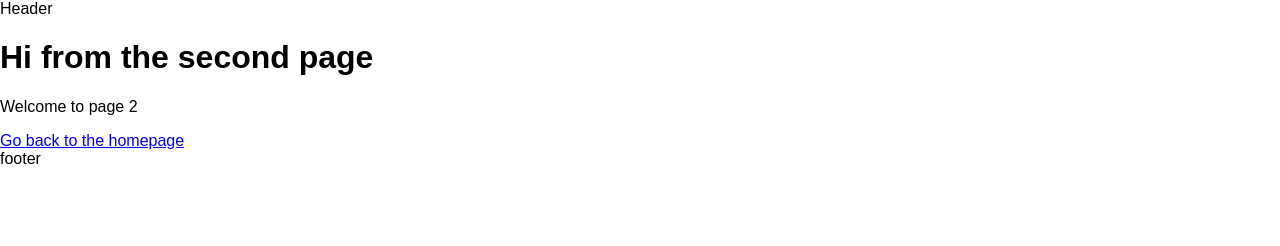
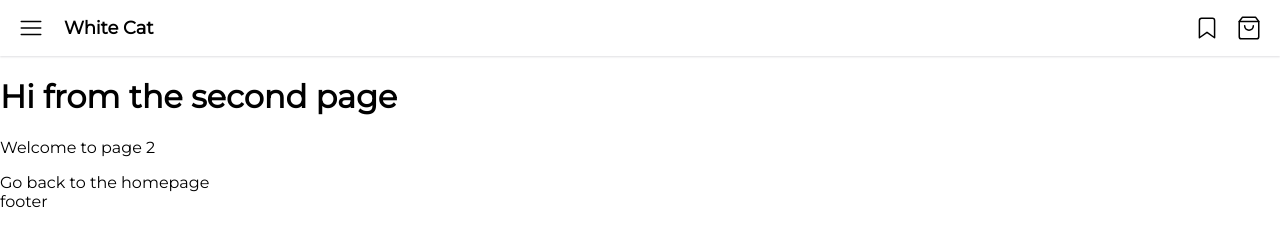
Before and after one commit to tdoff/shop, a Gatsby site: page /page-2 in a window 1280 px wide. Built offline with nearby package versions, Linux system fonts and the light colour scheme; Gatsby itself is replaced by a stand-in of ours.

Commit message:
Added header and products demo

```diff
--- a/gatsby-config.js
+++ b/gatsby-config.js
@@ -38,6 +38,14 @@ module.exports = {
         accessToken: process.env.CONTETFULL_ACCESS_TOKEN,
       },
     },
+    {
+      resolve: "gatsby-plugin-web-font-loader",
+      options: {
+        google: {
+          families: ["Montserrat"],
+        },
+      },
+    },
     // this (optional) plugin enables Progressive Web App + Offline functionality
     // To learn more, visit: https://gatsby.dev/offline
     // `gatsby-plugin-offline`,
--- a/package.json
+++ b/package.json
@@ -12,6 +12,7 @@
     "gatsby-plugin-react-helmet": "^3.1.14",
     "gatsby-plugin-sharp": "^2.2.37",
     "gatsby-plugin-tinacms": "^0.1.13",
+    "gatsby-plugin-web-font-loader": "^1.0.4",
     "gatsby-source-contentful": "^2.1.62",
     "gatsby-source-filesystem": "^2.1.37",
     "gatsby-tinacms-git": "^0.2.11",
--- a/src/components/header.js
+++ b/src/components/header.js
@@ -1,7 +1,17 @@
-import { Link } from "gatsby"
-import PropTypes from "prop-types"
 import React from "react"
+import { FiMenu, FiBookmark, FiShoppingBag } from "react-icons/fi"
 
-const Header = () => <header>Header</header>
+const Header = () => (
+  <header>
+    <div>
+      <FiMenu className="icon" />
+      <span className="brand-name">White Cat</span>
+    </div>
+    <div>
+      <FiBookmark className="icon" />
+      <FiShoppingBag className="icon" />
+    </div>
+  </header>
+)
 
 export default Header
--- a/src/components/layout.css
+++ b/src/components/layout.css
@@ -1,5 +1,10 @@
+* {
+  box-sizing: border-box;
+}
+
 html {
-  font-family: sans-serif;
+  font-family: Montserrat, Roboto, Cantarell, "Open Sans", "Helvetica Neue",
+    sans-serif !important;
   -ms-text-size-adjust: 100%;
   -webkit-text-size-adjust: 100%;
 }
@@ -14,3 +19,50 @@ ul {
   margin: 0;
   padding: 0;
 }
+
+header {
+  position: fixed;
+  background-color: #fff;
+  z-index: 10;
+  height: 56px;
+  box-shadow: 0 1px 2px 0 rgba(148, 150, 159, 0.3);
+  width: 100%;
+  display: flex;
+  justify-content: space-between;
+  align-items: center;
+  padding: 10px;
+}
+
+header > div {
+  display: flex;
+  align-items: center;
+}
+
+header .icon {
+  font-size: 26px;
+  stroke-width: 1.4px;
+  margin: 0 8px;
+}
+
+header .menu-icon {
+  margin: 0 8px;
+}
+
+header .nav-icon {
+  margin: 0 8px;
+}
+
+header .brand-name {
+  font-size: 18px;
+  font-weight: bolder;
+  margin-left: 12px;
+}
+
+main {
+  padding-top: 56px;
+}
+
+a {
+  color: inherit;
+  text-decoration: none;
+}
--- a/src/pages/index.js
+++ b/src/pages/index.js
@@ -3,11 +3,13 @@ import React from "react"
 import Layout from "../components/layout"
 import SEO from "../components/seo"
 import Categories from "../components/categoriesNav"
+import Products from "../components/products"
 
 const IndexPage = () => (
   <Layout>
     <SEO title="Home" />
     <Categories />
+    <Products />
   </Layout>
 )
 
```
Also changed, not shown: src/components/Card.js (deleted, +0 -10 lines), src/components/products/ProductCard.jsx (added, +45 -0 lines), src/components/products/index.js (added, +29 -0 lines), src/pages/tima.js (deleted, +0 -12 lines), 1 other file.
